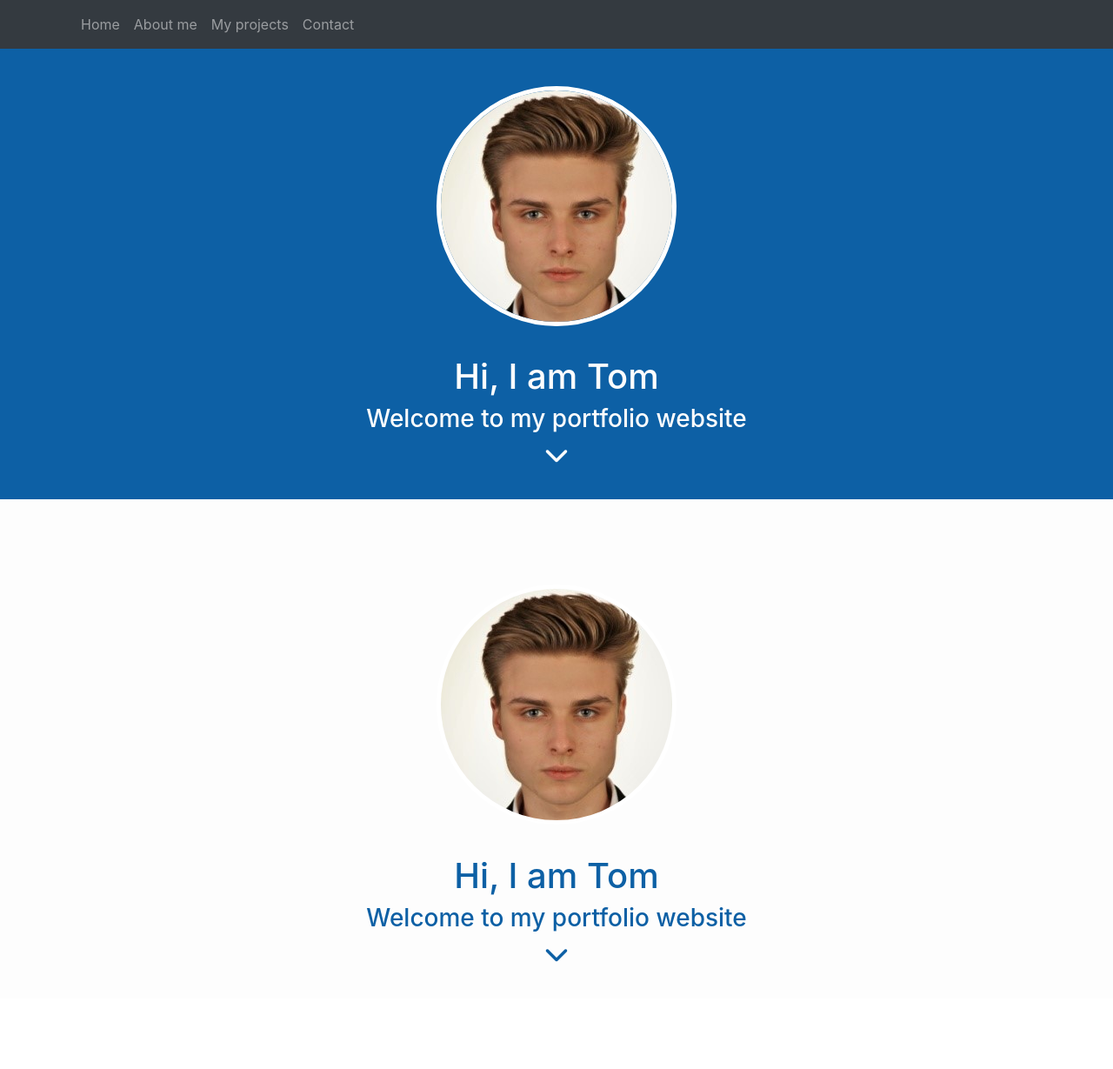
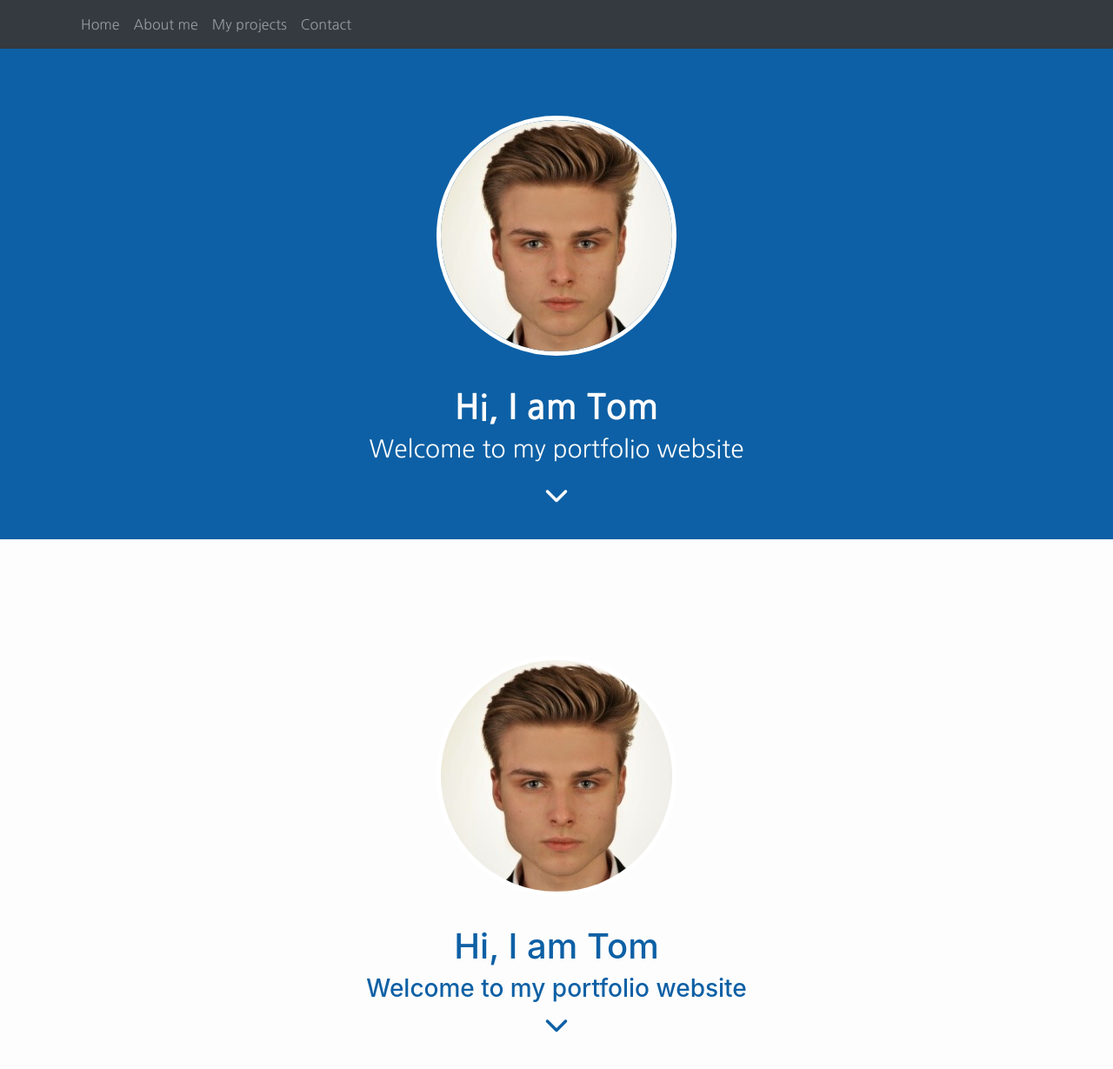
Before and after one commit to TKlochowicz/Portfolio-website, a Flask app: page / in a window 1280 px wide. Shown: the whole page at 87% size. Before the commit the page ends 1106 px from the top, so only its background shows below. Run offline with Flask 2, Linux system fonts and the light colour scheme; some libraries are stand-ins or nearby versions.

Commit message:
font change

```diff
--- a/static/styles.css
+++ b/static/styles.css
@@ -1,10 +1,20 @@
+/* Navbar */
+.navbar{
+    font-family: 'Nanum Gothic', sans-serif;
+    font-weight: 500;
+}
+
 /* Blocks formatting */
 .colored{
     background-color: rgb(13, 96, 165);
     padding:5% 5% 2%;
     color: rgb(253, 253, 253);
     text-align: center;
+    font-family: 'Nanum Gothic', sans-serif;
+    font-weight: 700;
+    font-stretch: 110%;
 }
+
 .white{
     background-color: rgb(253, 253, 253);
     padding:5% 5% 2%;
@@ -17,4 +27,14 @@
     border-radius: 100%;
     border: 5px solid rgb(255, 255, 255);
     margin: 3%;
+    margin-top: 6%;
 }
+
+.title{
+    font-weight: 700;
+}
+
+.stitle{
+    font-weight: 500;
+    margin-bottom: 20px;
+}
--- a/templates/index.html
+++ b/templates/index.html
@@ -12,14 +12,17 @@
     <link href="{{ url_for('static', filename='styles.css')}}" rel="stylesheet">
     <!-- Font Awsome script -->
     <script src="https://kit.fontawesome.com/522e9f6110.js" crossorigin="anonymous"></script>
+    <!-- Google fonts -->
+    <link rel="preconnect" href="https://fonts.googleapis.com">
+    <link rel="preconnect" href="https://fonts.gstatic.com" crossorigin>
+    <link href="https://fonts.googleapis.com/css2?family=Nanum+Gothic:wght@400;700&family=Source+Code+Pro&display=swap" rel="stylesheet">
 </head>
 <body>
      <!-- Navigation -->
   <nav class="navbar navbar-expand-lg navbar-dark fixed-top bg-dark" id="mainNav">
     <div class="container">
       <button class="navbar-toggler navbar-toggler-right" type="button" data-toggle="collapse" data-target="#navbarResponsive" aria-controls="navbarResponsive" aria-expanded="false" aria-label="Toggle navigation">
-        Menu
-        <i class="fas fa-bars"></i>
+        <i class="fas fa-bars"> </i> Menu
       </button>
       <div class="collapse navbar-collapse" id="navbarResponsive">
         <ul class="navbar-nav mr-auto">
@@ -42,8 +45,8 @@
   <!-- Welcome page -->
   <div class="row colored"> <div class="col">
         <img src="static/face.jpg" class="face-photo">
-        <h1 class="title-text">Hi, I am Tom</h1>
-        <h3 class="subtitle-text">Welcome to my portfolio website</h3>
+        <h1 class="title">Hi, I am Tom</h1>
+        <h3 class="stitle">Welcome to my portfolio website</h3>
         <h3><i class="fa-solid fa-chevron-down"></i></h3>
     </div></div>
 
```
